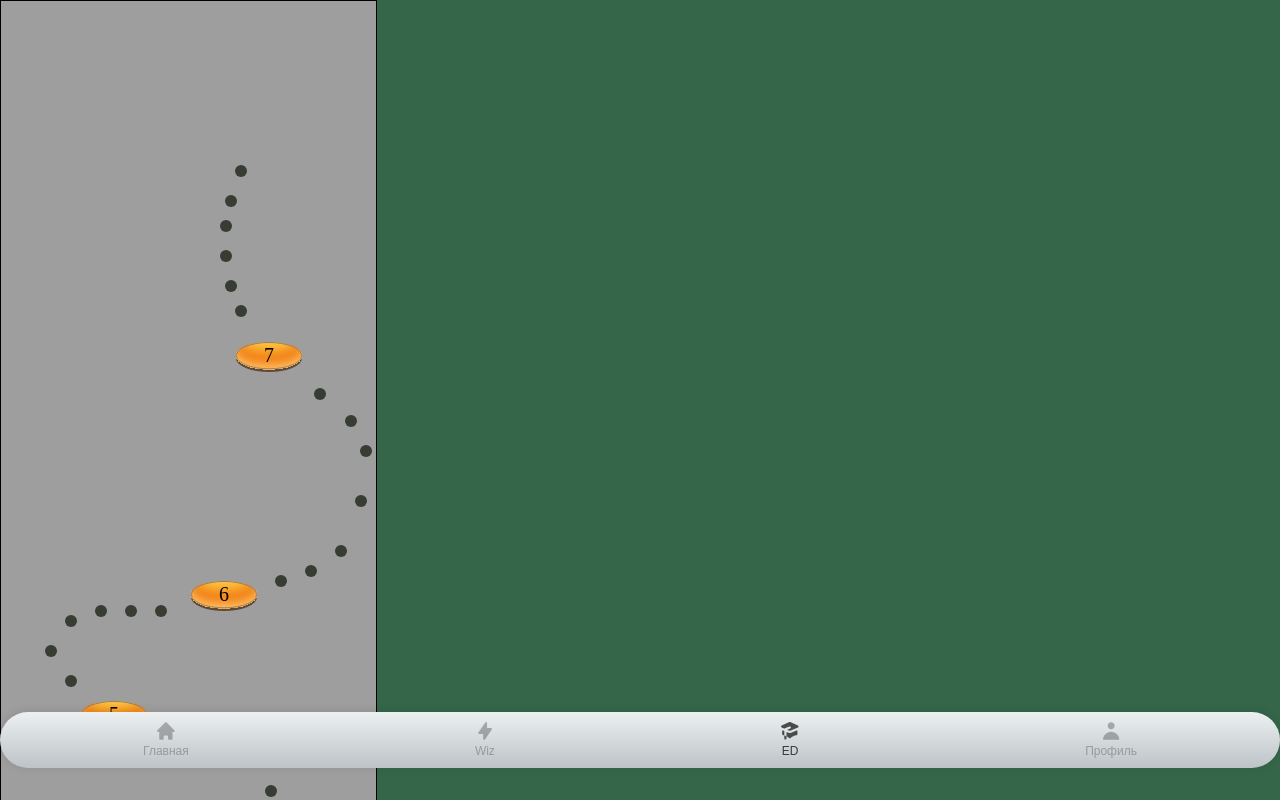
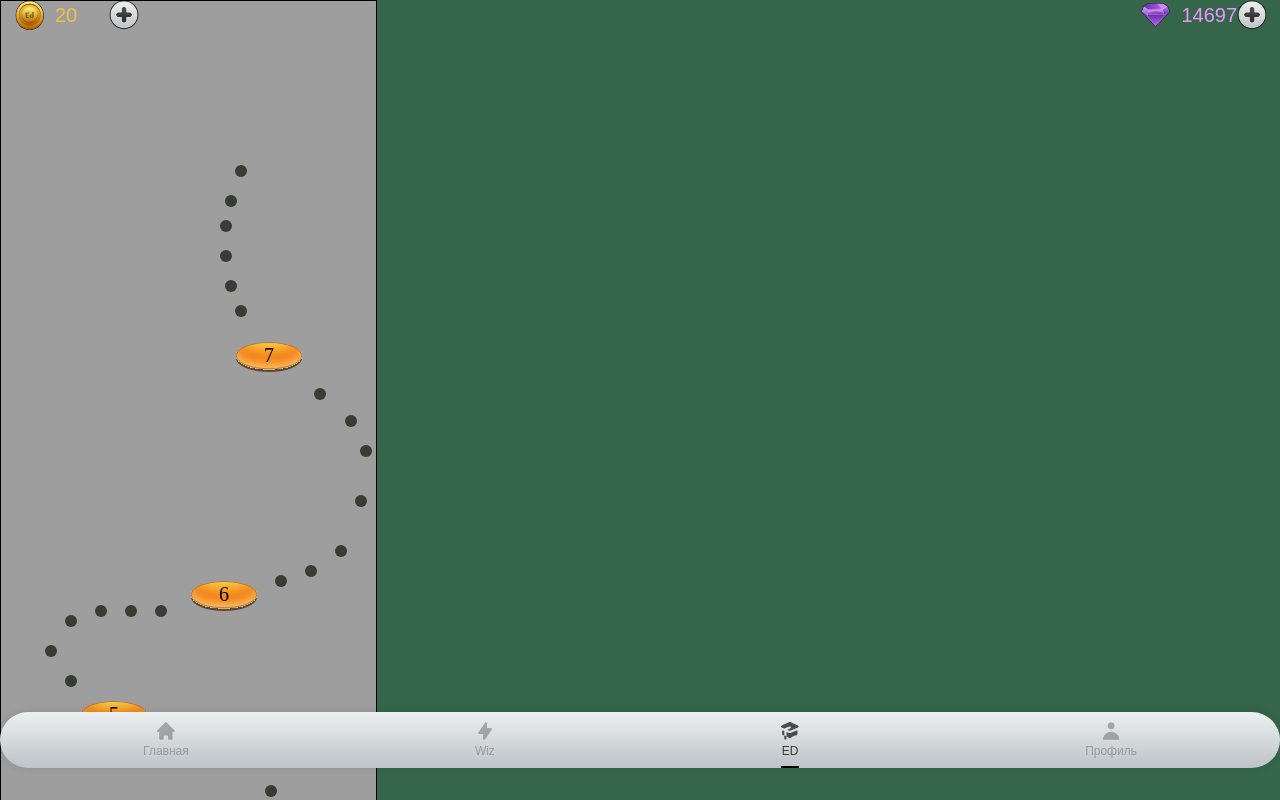
Before and after one commit to xHetso/react-app, a React (Create React App) app: page / in a window 1280 px wide. Shown: the top 800 px of the page. Built offline with nearby package versions, Linux system fonts and the light colour scheme.

Commit message:
Добавил WalletBalance

```diff
--- a/src/components/NavButton/NavButton.module.css
+++ b/src/components/NavButton/NavButton.module.css
@@ -4,13 +4,14 @@
   align-items: center;
   text-decoration: none;
   font-size: 12px;
+  position: relative;
 }
 
 .navButton img {
   width: 18px;
   height: 18px;
   margin-bottom: 4px;
-  transition: filter 0.3s ease; /* Плавное изменение фильтра */
+  transition: filter 0.3s ease;
 }
 
 .navButton p {
@@ -23,6 +24,12 @@
   color: #3b3b3b;
 }
 
-.activeIcon {
-  color: #3b3b3b;
+.navButton.active::after {
+  content: "";
+  position: absolute;
+  bottom: -10px;
+  left: 0;
+  right: 0;
+  height: 2px;
+  background-color: black;
 }
--- /dev/null
+++ b/src/components/WalletBalance/WalletBalance.module.css
@@ -0,0 +1,33 @@
+.walletContainer {
+  display: flex;
+  align-items: center;
+  border-radius: 25px;
+  width: 123.58px;
+}
+
+.leftSide {
+  display: flex;
+  align-items: center;
+  margin-right: auto;
+}
+
+.icon {
+  width: 30px;
+  height: 30px;
+  margin-right: 10px;
+}
+
+.value {
+  font-size: 20px;
+  text-align: center;
+}
+
+.rightSide {
+  display: flex;
+  align-items: center;
+}
+
+.plusIcon {
+  width: 30px;
+  height: 30px;
+}
--- /dev/null
+++ b/src/components/WalletBalance/WalletBalance.tsx
@@ -0,0 +1,29 @@
+import React from 'react';
+import styles from './WalletBalance.module.css';
+import addButtonPath from './../../assets/add_button.svg'
+
+interface WalletComponentProps {
+    icon: string;
+    value: number;
+    textColor: string;
+}
+
+const WalletComponent: React.FC<WalletComponentProps> = ({ icon, value, textColor }) => {
+    return (
+        <div className={styles.walletContainer}>
+            <div className={styles.leftSide}>
+                <img src={icon} alt="currency icon" className={styles.icon} />
+                <span className={styles.value} style={{ color: textColor }}>
+                    {value}
+                </span>
+            </div>
+
+            <div className={styles.rightSide}>
+                <img src={addButtonPath} alt="plus icon" className={styles.plusIcon} />
+            </div>
+        </div>
+    );
+};
+
+
+export default WalletComponent;
--- a/src/pages/Education/Education.module.css
+++ b/src/pages/Education/Education.module.css
@@ -0,0 +1,9 @@
+.gemBalance {
+  position: absolute;
+  right: 15px;
+}
+
+.chipBalance {
+  position: absolute;
+  left: 15px;
+}
--- a/src/pages/Education/Education.tsx
+++ b/src/pages/Education/Education.tsx
@@ -1,7 +1,11 @@
 import { useRef, useEffect } from 'react';
 import LevelMap from '../../assets/background.svg';
 import CoinImage from '../../assets/point.svg';
+import gemPath from "../../assets/gem.svg"
+import chip from "../../assets/chip.svg"
 import ChampiImage from '../../assets/champi.svg';
+import WalletComponent from '../../components/WalletBalance/WalletBalance';
+import styles from "./Education.module.css"
 
 export function Education() {
     const canvasRef = useRef<HTMLCanvasElement>(null);
@@ -151,6 +155,15 @@ export function Education() {
     };
 
     return (
-        <canvas ref={canvasRef} style={{ border: '1px solid black' }} onClick={handleClick} />
+        <>
+            <div className={styles.gemBalance}>
+                <WalletComponent icon={gemPath} value={14697} textColor="#E895FF" />
+            </div>
+            <div className={styles.chipBalance}>
+                <WalletComponent icon={chip} value={20} textColor="#EEC242" />
+            </div>
+
+            <canvas ref={canvasRef} style={{ border: '1px solid black' }} onClick={handleClick} />
+        </>
     );
 }
--- a/src/pages/Main.tsx
+++ b/src/pages/Main.tsx
@@ -1,3 +1,13 @@
+import WalletComponent from "../components/WalletBalance/WalletBalance"
+import gemPath from "../assets/gem.svg"
+import chip from "../assets/chip.svg"
+
 export function Main() {
-    return <>Main</>;
+    return (
+        <div>
+            <WalletComponent icon={gemPath} value={14697} textColor="#E895FF" />
+
+            <WalletComponent icon={chip} value={20} textColor="#EEC242" />
+        </div>
+    )
 }
```
Also changed, not shown: src/assets/lock.svg (renamed from src/assets/Lock.svg), src/components/NavButton/NavButton.tsx (line endings or trailing spaces).
